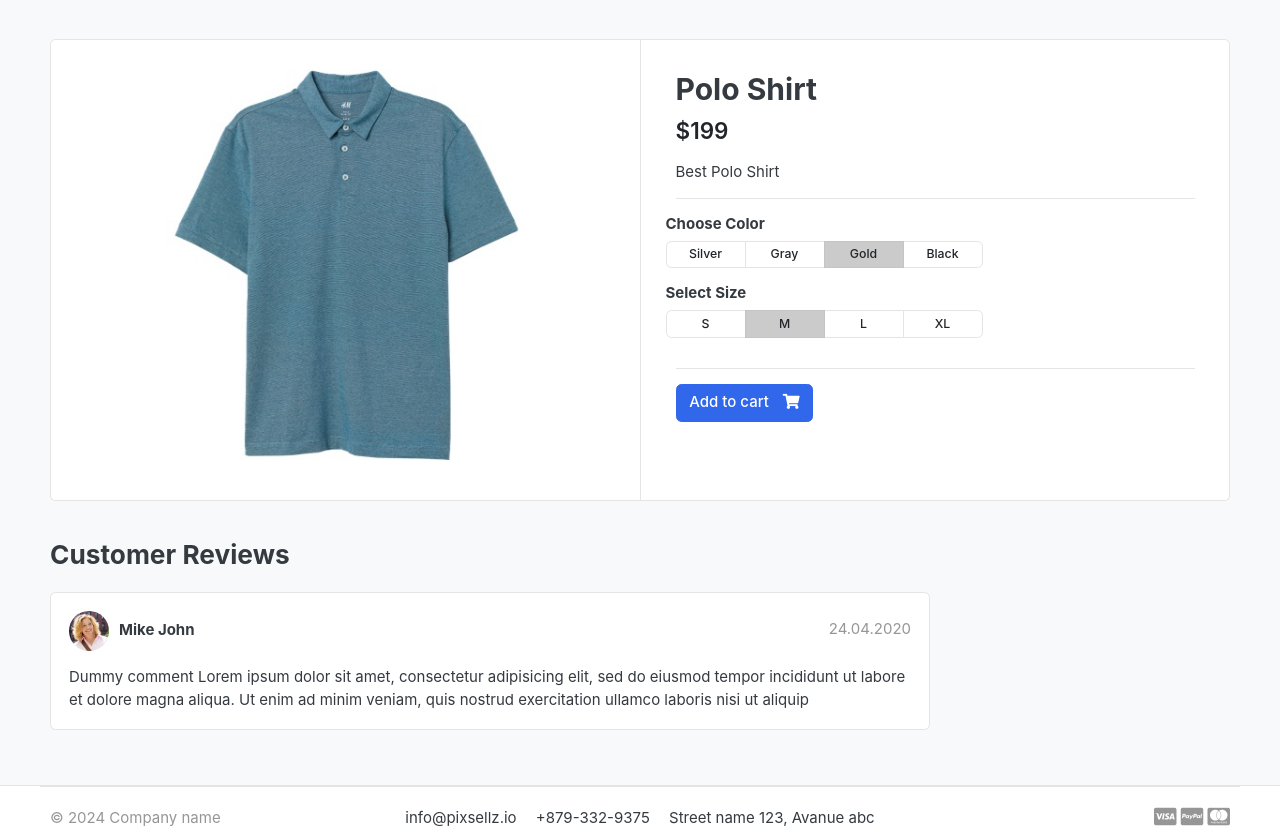
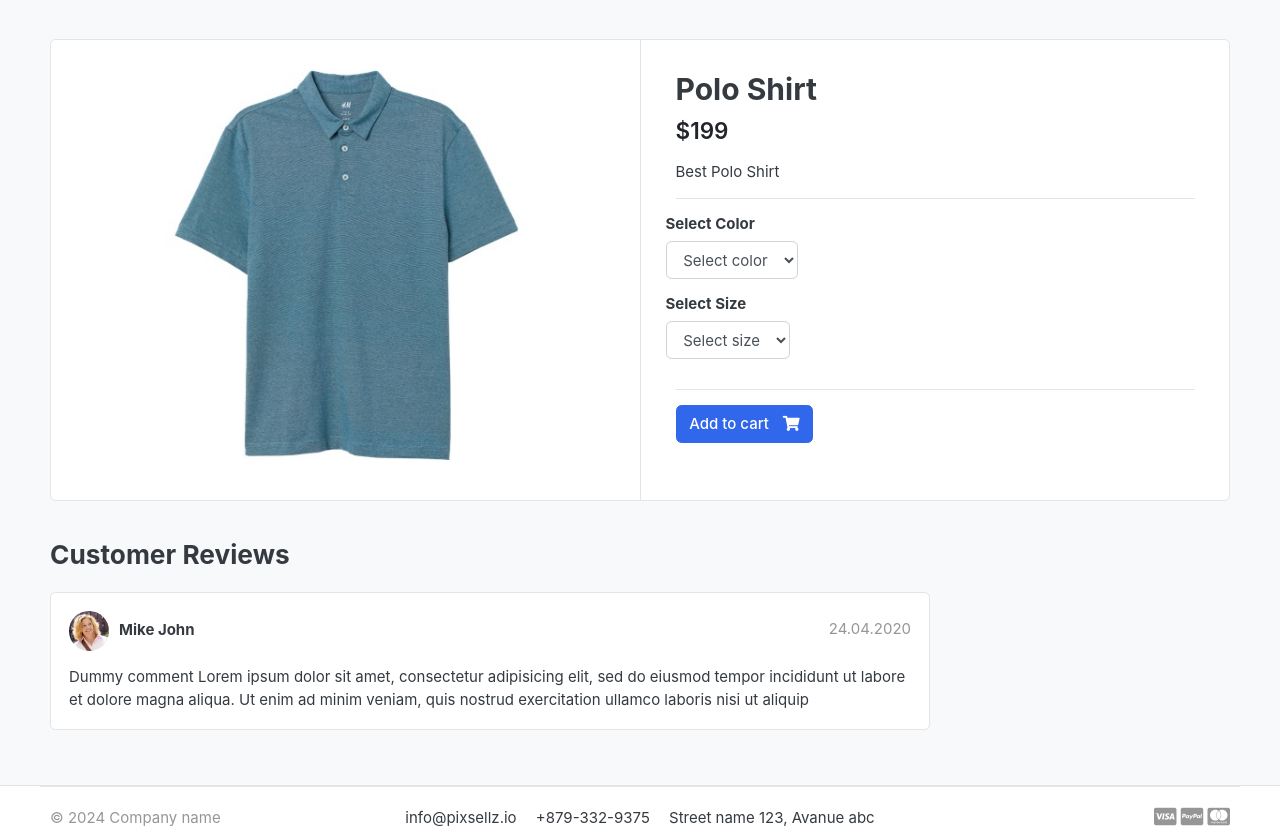
Before and after one commit to Armelionofulla/eCommerce, a Django app: a page that uses templates/store/product_detail.html in a window 1280 px wide. Shown: the part 119-945 px from the top of the page. Run offline with Django 5.2, Linux system fonts and the light colour scheme; data comes from the database, SQL or seed files in the repository; both versions use the stored data as it was after the commit; some libraries are stand-ins or nearby versions; some web fonts are replaced.

Commit message:
adding variations to products

```diff
--- a/cart/models.py
+++ b/cart/models.py
@@ -1,6 +1,6 @@
 from django.db import models
 
-from store.models import Product
+from store.models import Product, Variation
 
 
 # Create your models here.
@@ -14,6 +14,7 @@ class Cart(models.Model):
 
 class CartItem(models.Model):
     product = models.ForeignKey(Product, on_delete=models.CASCADE)
+    variations = models.ManyToManyField(Variation, blank=True)
     cart = models.ForeignKey(Cart, on_delete=models.CASCADE)
     quantity = models.IntegerField()
     is_active = models.BooleanField(default=True)
@@ -21,5 +22,5 @@ class CartItem(models.Model):
     def sub_total(self):
         return self.product.price * self.quantity
 
-    def __str__(self):
+    def __unicode__(self):
         return self.product
--- a/cart/views.py
+++ b/cart/views.py
@@ -1,7 +1,7 @@
 from django.core.exceptions import ObjectDoesNotExist
 from django.shortcuts import render, redirect, get_object_or_404
 
-from store.models import Product
+from store.models import Product, Variation
 from .models import Cart, CartItem
 
 
@@ -20,6 +20,18 @@ def _cart_id(request):
 
 def add_cart(request, product_id):
     product = Product.objects.get(id=product_id)
+    product_variation = []
+    if request.method == 'POST':
+        for item in request.POST:
+            key = item
+            value = request.POST[key]
+            try:
+                variation = Variation.objects.get(product=product, variation_category__iexact=key,
+                                                  variation_value__iexact=value,)
+                product_variation.append(variation)
+            except:
+                pass
+
     cart_id = _cart_id(request)
 
     try:
@@ -46,15 +58,16 @@ def remove_cart(request, product_id):
 
     return redirect('cart')
 
-def remove_cart_item(request,product_id):
+
+def remove_cart_item(request, product_id):
     cart = Cart.objects.get(cart_id=_cart_id(request))
-    product = get_object_or_404(Product, id= product_id)
-    cart_item = CartItem.objects.get(product=product, cart= cart)
+    product = get_object_or_404(Product, id=product_id)
+    cart_item = CartItem.objects.get(product=product, cart=cart)
     cart_item.delete()
     return redirect('cart')
 
+
 def cart(request):
-
     total = 0
     quantity = 0
     cart_items = None
--- a/store/models.py
+++ b/store/models.py
@@ -1,7 +1,8 @@
 from django.db import models
+from django.urls import reverse
 
 from category.models import Category
-from django.urls import reverse
+
 
 # Create your models here.
 class Product(models.Model):
@@ -21,3 +22,30 @@ class Product(models.Model):
 
     def __str__(self):
         return self.product_name
+
+
+class VariationManager(models.Manager):
+    def colors(self):
+        return super(VariationManager, self).filter(variation_category='color', is_active=True)
+
+    def sizes(self):
+        return super(VariationManager, self).filter(variation_category='size', is_active=True)
+
+
+variations_category_choice = (
+    ('color', 'color'),
+    ('size', 'size')
+)
+
+
+class Variation(models.Model):
+    product = models.ForeignKey(Product, on_delete=models.CASCADE)
+    variation_category = models.CharField(max_length=100, choices=variations_category_choice)
+    variation_value = models.CharField(max_length=100)
+    is_active = models.BooleanField(default=True)
+    created_date = models.DateTimeField(auto_now=True)
+
+    objects = VariationManager()
+
+    def __str__(self):
+        return self.variation_value
--- a/templates/store/product_detail.html
+++ b/templates/store/product_detail.html
@@ -16,6 +16,9 @@
                         </article> <!-- gallery-wrap .end// -->
                     </aside>
                     <main class="col-md-6 border-left">
+
+                    <form action="{% url 'add_cart' single_product.id %}" method="POST">
+                    {% csrf_token %}
                         <article class="content-body">
 
                             <h2 class="title">{{ single_product.product_name }}</h2>
@@ -30,40 +33,24 @@
                             <hr>
                             <div class="row">
                                 <div class="item-option-select">
-                                    <h6>Choose Color</h6>
-                                    <div class="btn-group btn-group-sm btn-group-toggle" data-toggle="buttons">
-                                        <label class="btn btn-light">
-                                            <input type="radio" name="radio_color"> Silver
-                                        </label>
-                                        <label class="btn btn-light">
-                                            <input type="radio" name="radio_color"> Gray
-                                        </label>
-                                        <label class="btn btn-light active">
-                                            <input type="radio" name="radio_color checked"> Gold
-                                        </label>
-                                        <label class="btn btn-light">
-                                            <input type="radio" name="radio_color"> Black
-                                        </label>
-                                    </div>
+                                    <h6>Select Color </h6>
+                                    <select name="color" class="form-control" required>
+                                        <option value="" disabled selected>Select color</option>
+                                        {% for i in single_product.variation_set.colors %}
+                                            <option value="{{ i.variation_value |lower }}">{{ i.variation_value | capfirst}}</option>
+                                        {% endfor %}
+                                    </select>
                                 </div>
                             </div> <!-- row.// -->
                             <div class="row">
                                 <div class="item-option-select">
                                     <h6>Select Size</h6>
-                                    <div class="btn-group btn-group-sm btn-group-toggle" data-toggle="buttons">
-                                        <label class="btn btn-light">
-                                            <input type="radio" name="radio_color"> S
-                                        </label>
-                                        <label class="btn btn-light active">
-                                            <input type="radio" name="radio_color" checked> M
-                                        </label>
-                                        <label class="btn btn-light">
-                                            <input type="radio" name="radio_color"> L
-                                        </label>
-                                        <label class="btn btn-light">
-                                            <input type="radio" name="radio_color"> XL
-                                        </label>
-                                    </div>
+                                    <select name="size" class="form-control" required>
+                                        <option value="" disabled selected>Select size</option>
+                                        {% for i in single_product.variation_set.sizes %}
+                                            <option value="{{ i.variation_value | lower }}">{{ i.variation_value | capfirst }}</option>
+                                        {% endfor %}
+                                    </select>
                                 </div>
                             </div> <!-- row.// -->
                             <hr>
@@ -76,11 +63,12 @@
                                 <a href="{% url 'cart' %}" class="btn  btn-outline-primary"> <span
                                         class="text">View Cart</span> <i class="fas fa-eye"></i> </a>
                             {% else %}
-                                <a href="{% url 'add_cart' single_product.id %}" class="btn  btn-primary"> <span
-                                        class="text">Add to cart</span> <i class="fas fa-shopping-cart"></i> </a>
+                                <button type="submit"  class="btn  btn-primary"> <span
+                                        class="text">Add to cart</span> <i class="fas fa-shopping-cart"></i> </button>
                                 {% endif %}
                             {% endif %}
                         </article> <!-- product-info-aside .// -->
+                    </form>
                     </main> <!-- col.// -->
                 </div> <!-- row.// -->
             </div> <!-- card.// -->
```
Also changed, not shown: cart/admin.py (+13 -2 lines), store/admin.py (+10 -3 lines), cart/migrations/0002_cartitem_variations.py (added), db.sqlite3, media/photos/category/1.jpg (added), media/photos/products/1.jpg (added), store/migrations/0002_variation.py (added).
